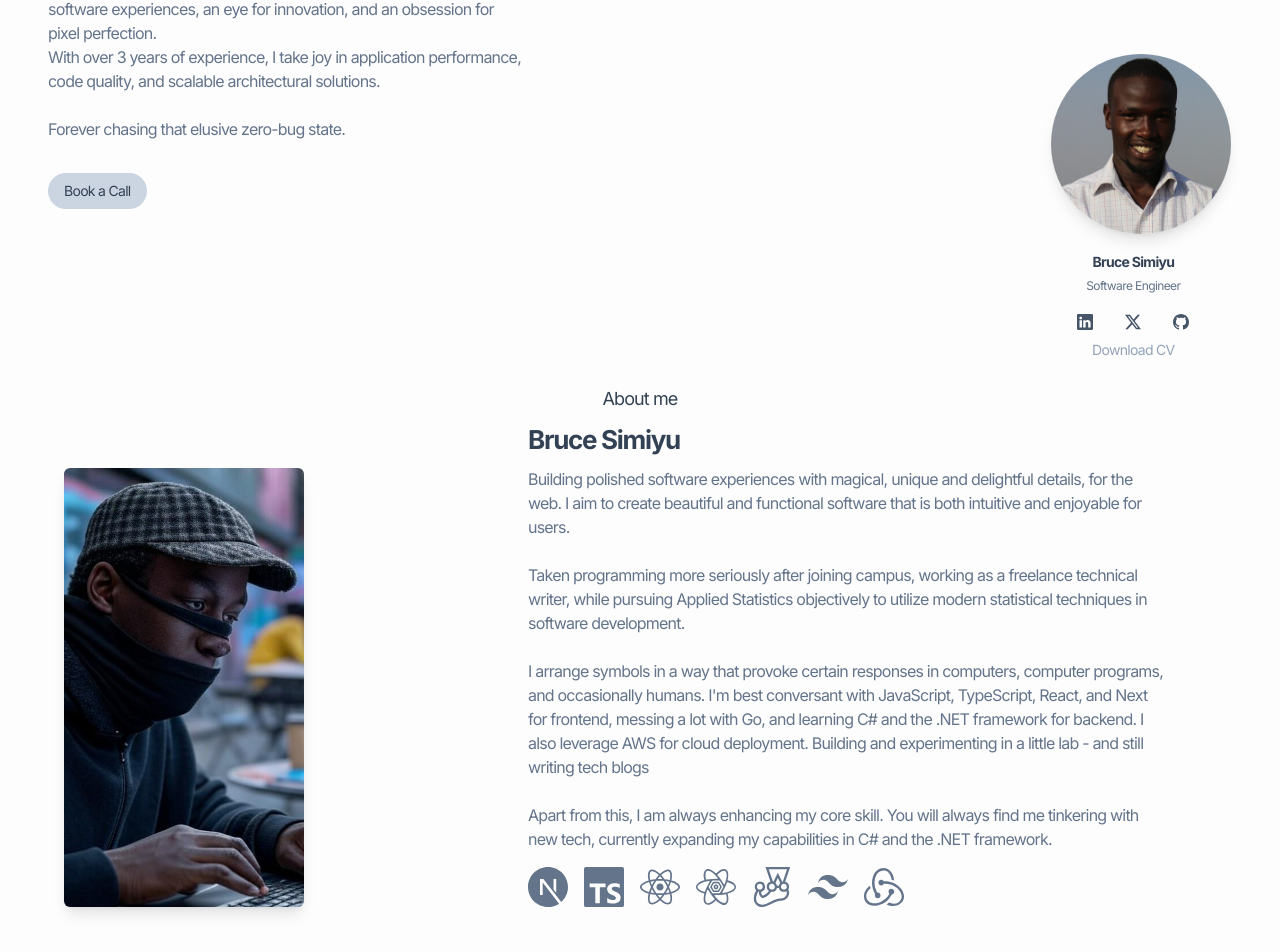
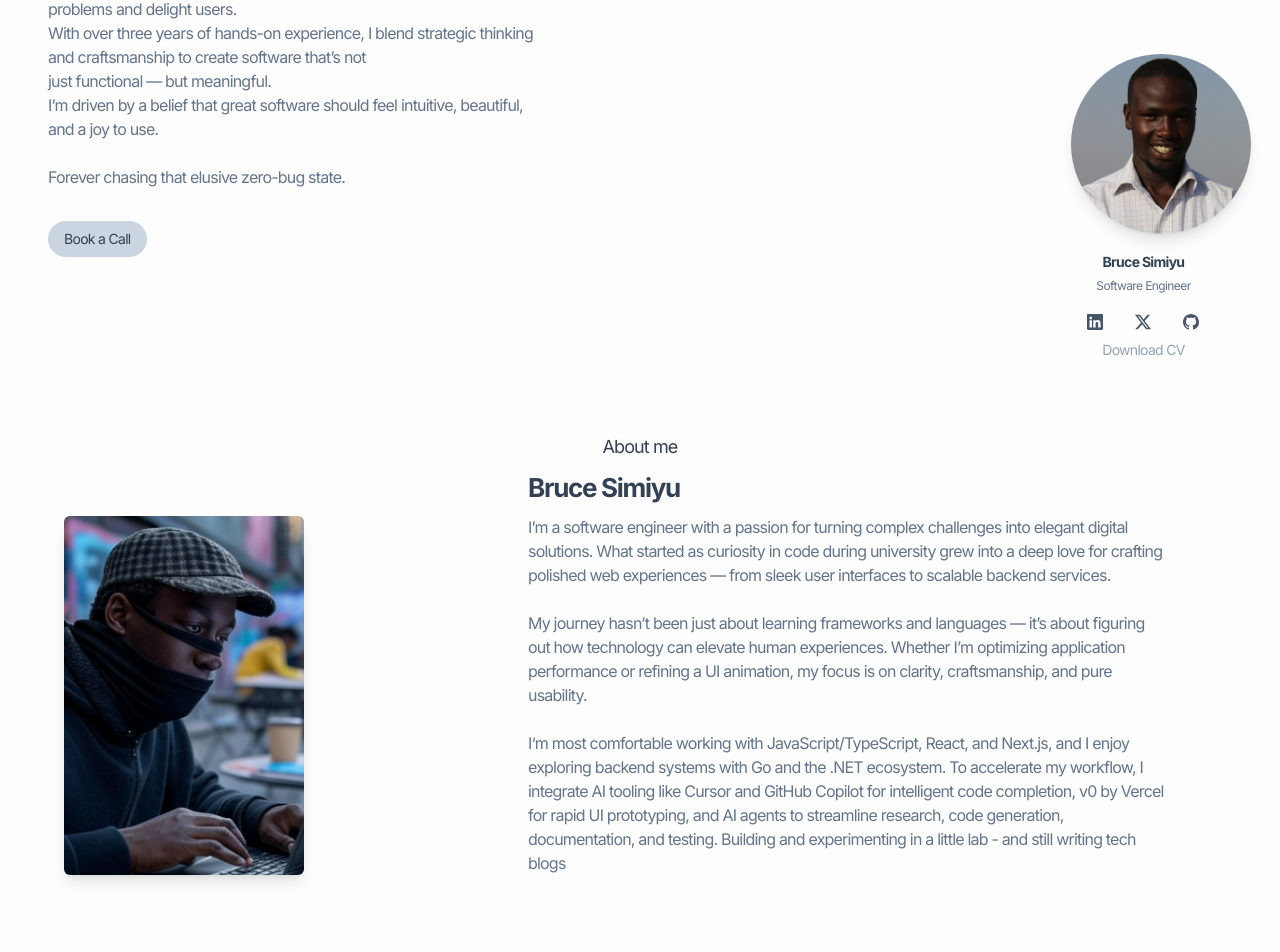
Before and after one commit to Brucedevnairobi/portfolio-website, a Next.js app: page / in a window 1280 px wide. Shown: the part 290-1242 px from the top of the page. Built offline with nearby package versions, Linux system fonts and the light colour scheme.

Commit message:
storytelling updates

```diff
--- a/app/page.tsx
+++ b/app/page.tsx
@@ -39,16 +39,16 @@ export default function Home() {
             </span>
           </h1>
           <p className="leading-12 tracking-tighter text-[16px] text-slate-500 md:w-1/2">
-            Hi, I&apos;m Bruce Simiyu, a software engineer living in Nairobi, Kenya.{" "}
+            Hi, I&apos;m Bruce Simiyu, a Nairobi-based software engineer on a mission to
+             build thoughtful, high-performance web experiences that solve real
+              problems and delight users.<br />
+            With over three years of hands-on experience,
+             I blend strategic thinking and craftsmanship to create software that’s not<br />
+              just functional — but meaningful.<br />
+               I’m driven by a belief that great software should feel intuitive, beautiful, and a joy to use.{" "}
             <br />
-            Strategic, multi-disciplinary, creative with a strong belief in
-            polished software experiences, an eye for innovation, and an
-            obsession for pixel perfection.
-            <br />
-            With over 3 years of experience, I take joy in
-            application performance, code quality, and scalable architectural
-            solutions.
-            <br />
+
+
             <br /> Forever chasing that elusive zero-bug state.
           </p>
           <section className="flex flex-row  gap-4 mt-8">
@@ -125,38 +125,21 @@ export default function Home() {
               Bruce Simiyu
             </h1>
             <p className="text-slate-500 mt-2 leading-6 tracking-tighter">
-              Building polished software experiences with magical, unique and
-              delightful details, for the web. I aim to create beautiful and
-              functional software that is both intuitive and enjoyable for
-              users.
+              I’m a software engineer with a passion for turning complex challenges into elegant digital solutions.
+               What started as curiosity in code during university grew into a deep love for crafting polished
+                web experiences — from sleek user interfaces to scalable backend services.
               <br />
               <br />
-              Taken programming more seriously after joining campus, working as
-              a freelance technical writer, while pursuing Applied Statistics
-              objectively to utilize modern statistical techniques in software
-              development.
+              My journey hasn’t been just about learning frameworks and languages — it’s about figuring out how technology
+              can elevate human experiences. Whether I’m optimizing application performance or refining a UI animation,
+               my focus is on clarity, craftsmanship, and pure usability.
               <br />
-              <br /> I arrange symbols in a way that provoke certain responses
-              in computers, computer programs, and occasionally humans.
-              I&apos;m best conversant with JavaScript, TypeScript, React, and
-              Next for frontend, messing a lot with Go, and learning C# and the
-              .NET framework for backend. I also leverage AWS for cloud
-              deployment. Building and experimenting in a little lab - and still
+              <br /> I&lsquo;m most comfortable working with JavaScript/TypeScript, React, and Next.js,
+               and I enjoy exploring backend systems with Go and the .NET ecosystem.
+              To accelerate my workflow, I integrate AI tooling like Cursor and GitHub Copilot for intelligent code completion, v0 by Vercel for rapid UI prototyping, and AI agents to streamline research, code generation, documentation, and testing. Building and experimenting in a little lab - and still
               writing tech blogs
               <br />
-              <br /> Apart from this, I am always enhancing my core skill. You
-              will always find me tinkering with new tech, currently expanding
-              my capabilities in C# and the .NET framework.
             </p>
-            <section className="flex flex-row gap-x-4 pt-4">
-              <SiNextdotjs className="text-slate-500 w-10 h-10" />
-              <SiTypescript className="text-slate-500 w-10 h-10" />
-              <FaReact className="text-slate-500 w-10 h-10" />
-              <SiReactquery className="text-slate-500 w-10 h-10" />
-              <SiJest className="text-slate-500 w-10 h-10" />
-              <SiTailwindcss className="text-slate-500 w-10 h-10" />
-              <SiRedux className="text-slate-500 w-10 h-10" />
-            </section>
           </div>
         </div>
       </div>
```
